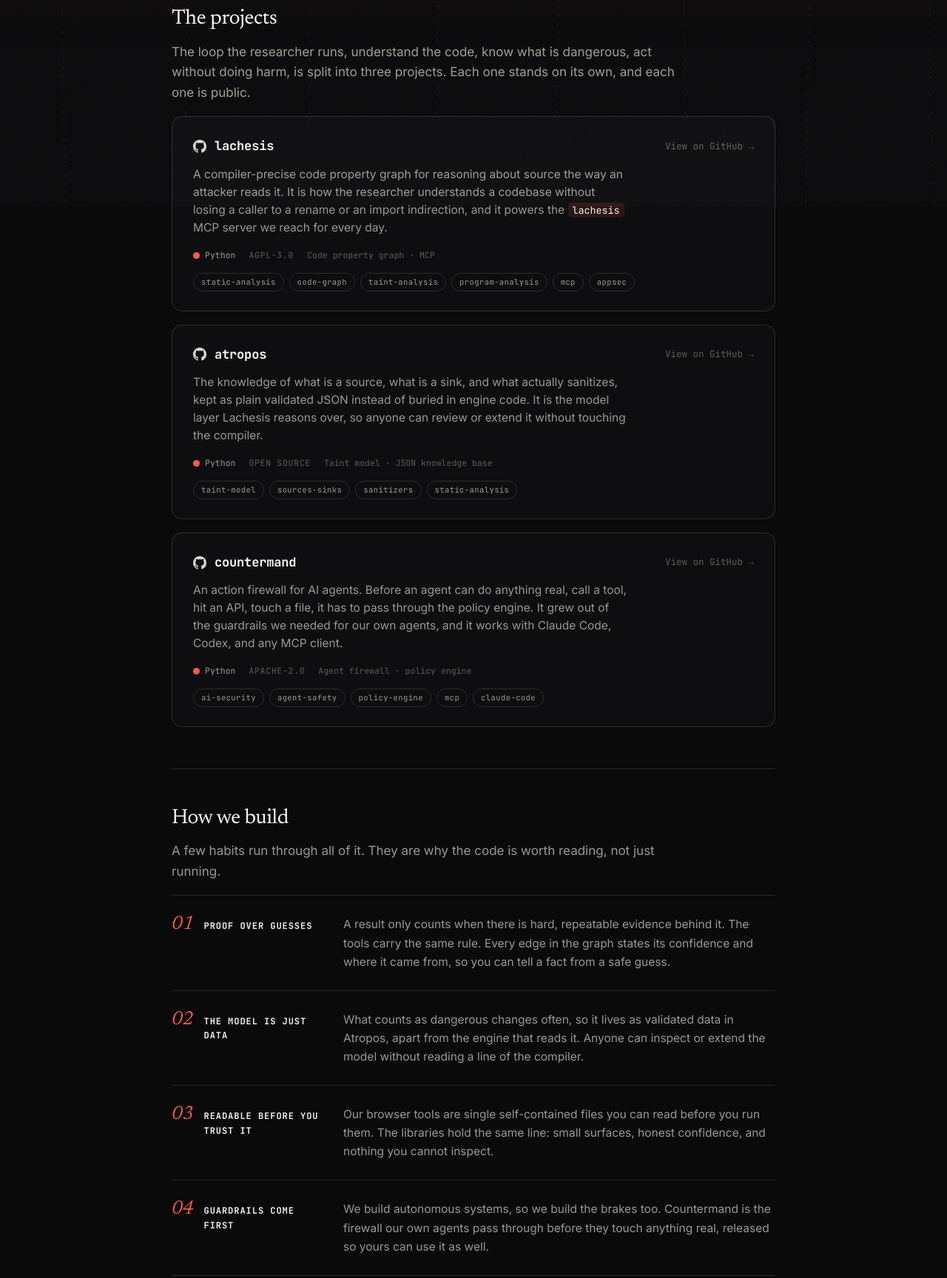
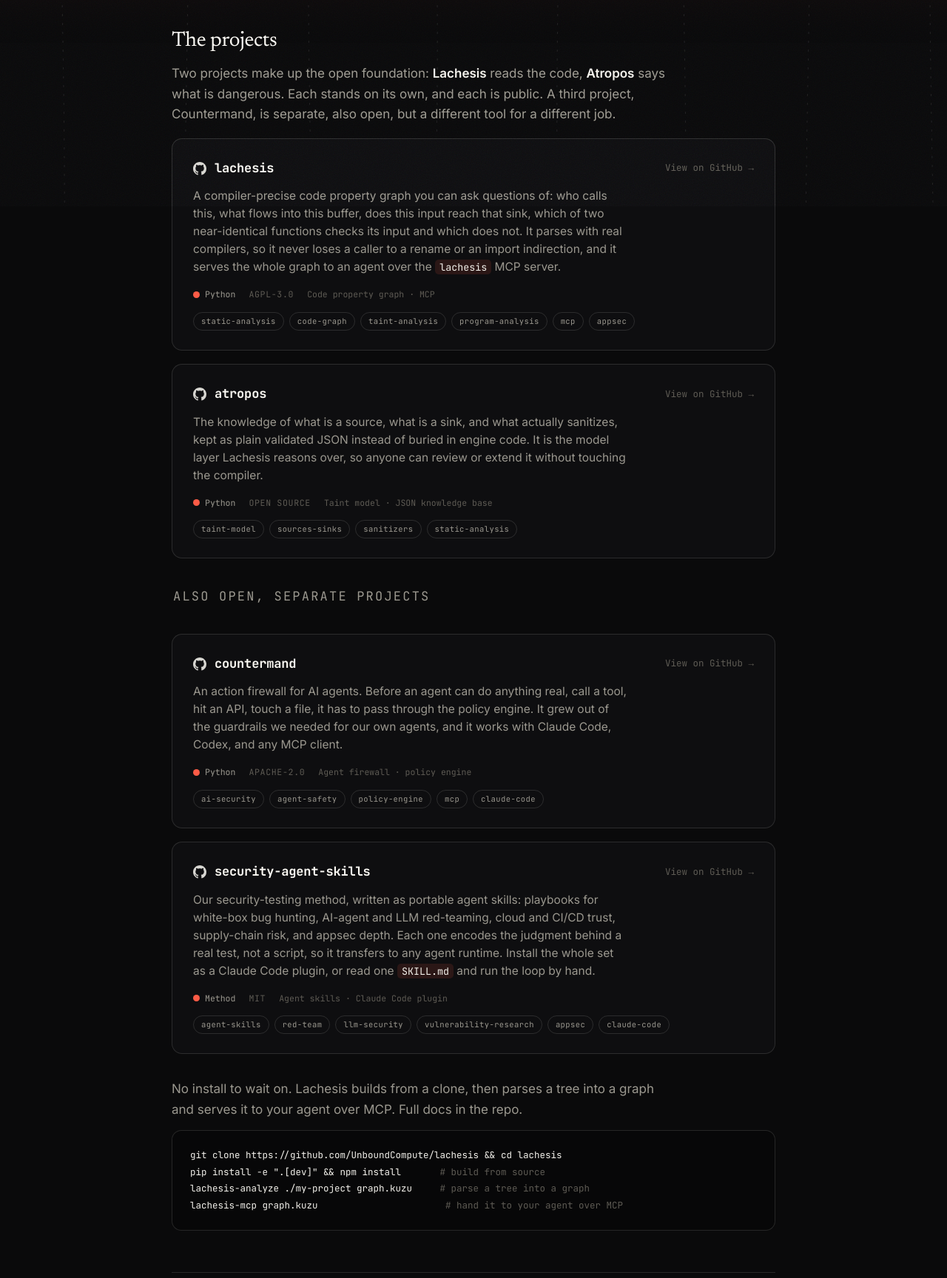
Before and after one commit to UnboundCompute/unboundcompute-site, a plain HTML site: page open-source.html in a window 1280 px wide. Shown: the part 521-2249 px from the top of the page at 74% size. Drawn offline with Linux system fonts and the light colour scheme.

Commit message:
udpate marketing pages

```diff
--- a/open-source.html
+++ b/open-source.html
@@ -4,7 +4,7 @@
 <meta charset="utf-8">
 <meta name="viewport" content="width=device-width, initial-scale=1">
 <title>Open source | UnboundCompute</title>
-<meta name="description" content="The open source projects behind UnboundCompute: Lachesis, Atropos, and Countermand. The code property graph, taint model, and agent firewall we build our autonomous security researcher on, out in the open on GitHub.">
+<meta name="description" content="Lachesis and Atropos: the open code property graph and taint model anyone can build on, and the open foundation under UnboundCompute's autonomous security researcher. Plus Countermand, our open action firewall for AI agents, and security-agent-skills, our security-testing method as portable agent skills. All on GitHub.">
 <meta name="theme-color" content="#0a0a0b">
 <link rel="canonical" href="https://unboundcompute.com/open-source.html">
 <link rel="icon" href="/favicon.ico" sizes="any">
@@ -12,7 +12,7 @@
 <link rel="apple-touch-icon" href="/apple-touch-icon.png">
 <meta property="og:type" content="website">
 <meta property="og:title" content="Open source | UnboundCompute">
-<meta property="og:description" content="Lachesis, Atropos, and Countermand. The code property graph, taint model, and agent firewall we build in the open.">
+<meta property="og:description" content="Lachesis and Atropos: the open code graph and taint model we build on and give away. Plus Countermand, our open agent firewall. Built in the open on GitHub.">
 <meta property="og:url" content="https://unboundcompute.com/open-source.html">
 <meta property="og:image" content="https://unboundcompute.com/og.png">
 <meta name="twitter:card" content="summary_large_image">
@@ -75,6 +75,10 @@
   .step p{margin:0;font-size:15.5px;color:var(--ink-soft)}
 
   .rule{height:1px;background:var(--line);margin:56px 0 44px}
+  .also-open{font-family:var(--mono);font-size:11px;letter-spacing:.13em;text-transform:uppercase;color:var(--ink-faint);margin:20px 2px 2px}
+  .quickstart{margin:34px 0 4px}
+  .qs-pre{font-family:var(--mono);font-size:12.5px;line-height:1.8;color:var(--ink);background:var(--bg-2);border:1px solid var(--line);border-radius:13px;padding:22px 24px;overflow-x:auto;margin:0;white-space:pre}
+  .qs-c{color:var(--ink-faint)}
   .soon{margin-top:44px;border:1px dashed var(--line);border-radius:13px;background:var(--panel);padding:30px 28px;display:flex;align-items:center;justify-content:space-between;gap:24px;flex-wrap:wrap}
   .soon p{margin:0;max-width:44ch}
   .cta-link{display:inline-flex;align-items:center;gap:8px;font-family:var(--mono);font-size:12.5px;font-weight:600;letter-spacing:.08em;text-transform:uppercase;padding:13px 22px;border-radius:9px;background:var(--accent);color:var(--on-accent);white-space:nowrap}
@@ -143,12 +147,12 @@
   <header class="head"><div class="wrap">
     <p class="eyebrow">Company / Open source</p>
     <h1>Built in the <em>open.</em></h1>
-    <p class="lede">Our whole approach rests on proof you can check for yourself. A system that reasons about your code should be one you can read, so we build its core pieces in the open. The graph, the knowledge model, and the firewall that governs our agents all live on <a href="https://github.com/UnboundCompute" rel="me">GitHub</a>.</p>
+    <p class="lede">The foundation our researcher reads code with is open, and you can use it too. Lachesis, the code graph, and Atropos, the taint model, are free to build on, the same reader that powers our hosted product. What we offer commercially is the layer on top: the orchestration, judgment, and scale that turn the graph into proven findings. It all lives on <a href="https://github.com/UnboundCompute" rel="me">GitHub</a>.</p>
   </div></header>
 
   <main class="body"><div class="wrap">
     <h2>The projects</h2>
-    <p class="section-note">The loop the researcher runs, understand the code, know what is dangerous, act without doing harm, is split into three projects. Each one stands on its own, and each one is public.</p>
+    <p class="section-note">Two projects make up the open foundation: <b>Lachesis</b> reads the code, <b>Atropos</b> says what is dangerous. Each stands on its own, and each is public. A third project, Countermand, is separate, also open, but a different tool for a different job.</p>
 
     <div class="repos">
 
@@ -157,7 +161,7 @@
           <span class="name"><svg viewBox="0 0 16 16" fill="currentColor"><path d="M8 0C3.58 0 0 3.58 0 8c0 3.54 2.29 6.53 5.47 7.59.4.07.55-.17.55-.38 0-.19-.01-.82-.01-1.49-2.01.37-2.53-.49-2.69-.94-.09-.23-.48-.94-.82-1.13-.28-.15-.68-.52-.01-.53.63-.01 1.08.58 1.23.82.72 1.21 1.87.87 2.33.66.07-.52.28-.87.51-1.07-1.78-.2-3.64-.89-3.64-3.95 0-.87.31-1.59.82-2.15-.08-.2-.36-1.02.08-2.12 0 0 .67-.21 2.2.82.64-.18 1.32-.27 2-.27.68 0 1.36.09 2 .27 1.53-1.04 2.2-.82 2.2-.82.44 1.1.16 1.92.08 2.12.51.56.82 1.27.82 2.15 0 3.07-1.87 3.75-3.65 3.95.29.25.54.73.54 1.48 0 1.07-.01 1.93-.01 2.2 0 .21.15.46.55.38A8.01 8.01 0 0016 8c0-4.42-3.58-8-8-8z"/></svg>lachesis</span>
           <span class="arrow">View on GitHub &rarr;</span>
         </div>
-        <p class="desc">A compiler-precise code property graph for reasoning about source the way an attacker reads it. It is how the researcher understands a codebase without losing a caller to a rename or an import indirection, and it powers the <code>lachesis</code> MCP server we reach for every day.</p>
+        <p class="desc">A compiler-precise code property graph you can ask questions of: who calls this, what flows into this buffer, does this input reach that sink, which of two near-identical functions checks its input and which does not. It parses with real compilers, so it never loses a caller to a rename or an import indirection, and it serves the whole graph to an agent over the <code>lachesis</code> MCP server.</p>
         <div class="meta">
           <span class="lang"><span class="dot"></span>Python</span>
           <span class="lic">AGPL-3.0</span>
@@ -180,6 +184,8 @@
         <div class="tags"><span class="tag">taint-model</span><span class="tag">sources-sinks</span><span class="tag">sanitizers</span><span class="tag">static-analysis</span></div>
       </a>
 
+      <p class="also-open">Also open, separate projects</p>
+
       <a class="repo" href="https://github.com/UnboundCompute/countermand" target="_blank" rel="noopener">
         <div class="top">
           <span class="name"><svg viewBox="0 0 16 16" fill="currentColor"><path d="M8 0C3.58 0 0 3.58 0 8c0 3.54 2.29 6.53 5.47 7.59.4.07.55-.17.55-.38 0-.19-.01-.82-.01-1.49-2.01.37-2.53-.49-2.69-.94-.09-.23-.48-.94-.82-1.13-.28-.15-.68-.52-.01-.53.63-.01 1.08.58 1.23.82.72 1.21 1.87.87 2.33.66.07-.52.28-.87.51-1.07-1.78-.2-3.64-.89-3.64-3.95 0-.87.31-1.59.82-2.15-.08-.2-.36-1.02.08-2.12 0 0 .67-.21 2.2.82.64-.18 1.32-.27 2-.27.68 0 1.36.09 2 .27 1.53-1.04 2.2-.82 2.2-.82.44 1.1.16 1.92.08 2.12.51.56.82 1.27.82 2.15 0 3.07-1.87 3.75-3.65 3.95.29.25.54.73.54 1.48 0 1.07-.01 1.93-.01 2.2 0 .21.15.46.55.38A8.01 8.01 0 0016 8c0-4.42-3.58-8-8-8z"/></svg>countermand</span>
@@ -194,6 +200,28 @@
         <div class="tags"><span class="tag">ai-security</span><span class="tag">agent-safety</span><span class="tag">policy-engine</span><span class="tag">mcp</span><span class="tag">claude-code</span></div>
       </a>
 
+      <a class="repo" href="https://github.com/UnboundCompute/security-agent-skills" target="_blank" rel="noopener">
+        <div class="top">
+          <span class="name"><svg viewBox="0 0 16 16" fill="currentColor"><path d="M8 0C3.58 0 0 3.58 0 8c0 3.54 2.29 6.53 5.47 7.59.4.07.55-.17.55-.38 0-.19-.01-.82-.01-1.49-2.01.37-2.53-.49-2.69-.94-.09-.23-.48-.94-.82-1.13-.28-.15-.68-.52-.01-.53.63-.01 1.08.58 1.23.82.72 1.21 1.87.87 2.33.66.07-.52.28-.87.51-1.07-1.78-.2-3.64-.89-3.64-3.95 0-.87.31-1.59.82-2.15-.08-.2-.36-1.02.08-2.12 0 0 .67-.21 2.2.82.64-.18 1.32-.27 2-.27.68 0 1.36.09 2 .27 1.53-1.04 2.2-.82 2.2-.82.44 1.1.16 1.92.08 2.12.51.56.82 1.27.82 2.15 0 3.07-1.87 3.75-3.65 3.95.29.25.54.73.54 1.48 0 1.07-.01 1.93-.01 2.2 0 .21.15.46.55.38A8.01 8.01 0 0016 8c0-4.42-3.58-8-8-8z"/></svg>security-agent-skills</span>
+          <span class="arrow">View on GitHub &rarr;</span>
+        </div>
+        <p class="desc">Our security-testing method, written as portable agent skills: playbooks for white-box bug hunting, AI-agent and LLM red-teaming, cloud and CI/CD trust, supply-chain risk, and appsec depth. Each one encodes the judgment behind a real test, not a script, so it transfers to any agent runtime. Install the whole set as a Claude Code plugin, or read one <code>SKILL.md</code> and run the loop by hand.</p>
+        <div class="meta">
+          <span class="lang"><span class="dot"></span>Method</span>
+          <span class="lic">MIT</span>
+          <span>Agent skills &middot; Claude Code plugin</span>
+        </div>
+        <div class="tags"><span class="tag">agent-skills</span><span class="tag">red-team</span><span class="tag">llm-security</span><span class="tag">vulnerability-research</span><span class="tag">appsec</span><span class="tag">claude-code</span></div>
+      </a>
+
+    </div>
+
+    <div class="quickstart">
+      <p class="section-note" style="margin-bottom:14px">No install to wait on. Lachesis builds from a clone, then parses a tree into a graph and serves it to your agent over MCP. Full docs in the repo.</p>
+      <pre class="qs-pre">git clone https://github.com/UnboundCompute/lachesis &amp;&amp; cd lachesis
+pip install -e ".[dev]" &amp;&amp; npm install       <span class="qs-c"># build from source</span>
+lachesis-analyze ./my-project graph.kuzu     <span class="qs-c"># parse a tree into a graph</span>
+lachesis-mcp graph.kuzu                       <span class="qs-c"># hand it to your agent over MCP</span></pre>
     </div>
 
     <div class="rule"></div>
```
Also changed, not shown: index.html (+7 -7 lines), research.html (+12 -6 lines).
